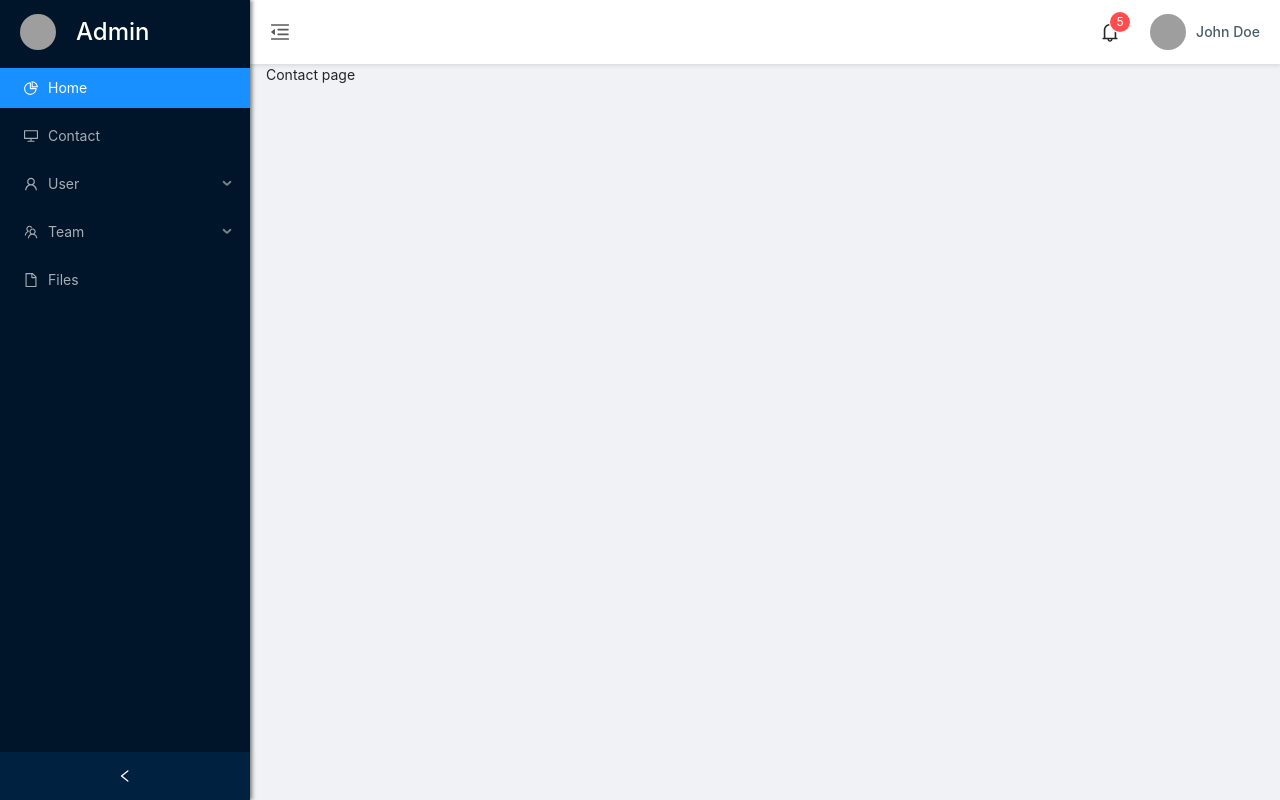
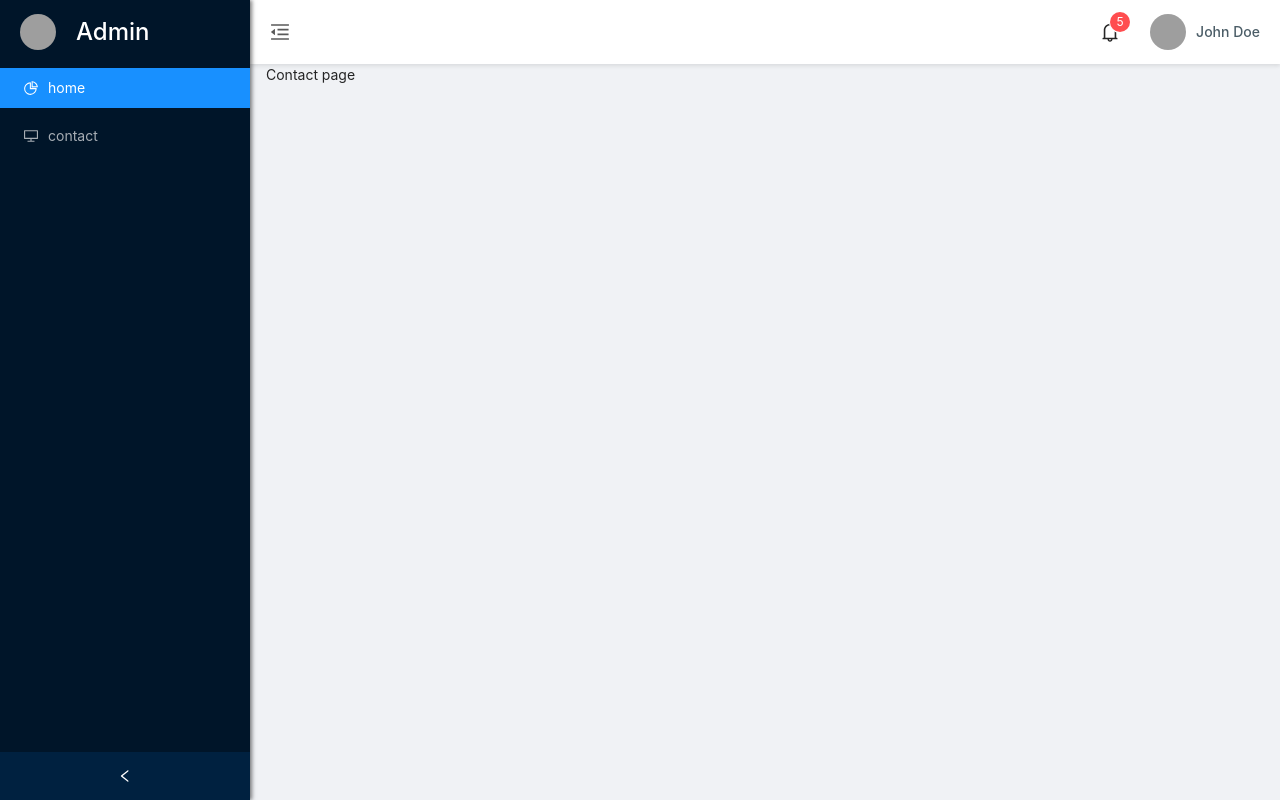
Before and after one commit to oybek1024/zarplata_company_admin, a React (Create React App) app: page /contact in a window 1280 px wide. Built offline with nearby package versions, Linux system fonts and the light colour scheme; grey boxes are pictures that could not be loaded.

Commit message:
dynamic routing system installed

```diff
--- /dev/null
+++ b/src/components/Menu.js
@@ -0,0 +1,26 @@
+import basic from "../constants/basic";
+import IconFinder from "../constants/icons";
+import { Menu } from 'antd'
+import routes from "../constants/router";
+import guard from "../utils/permissions";
+// const { SubMenu } = Menu
+import { Link } from "react-router-dom";
+import React from "react";
+
+function MainMenu(props) {
+    return (
+        <Menu theme={basic.MENU_THEME} defaultSelectedKeys={['1']} mode='inline'>
+            { routes.map((e, i) => {
+                if (guard(e.name)) {
+                    return (
+                        <Menu.Item key={i + 1} icon={ IconFinder(e.icon) }>
+                            <Link to={e.path}>{ e.name }</Link>
+                        </Menu.Item>
+                    )
+                } else return undefined
+            }) }
+        </Menu>
+    )
+}
+
+export default MainMenu
--- /dev/null
+++ b/src/constants/icons.js
@@ -0,0 +1,13 @@
+import {
+    DesktopOutlined,
+    PieChartOutlined
+} from '@ant-design/icons'
+
+function IconFinder (icon) {
+    switch (icon) {
+        case 'DesktopOutlined': return <DesktopOutlined />
+        case 'PieChartOutlined': return <PieChartOutlined />
+        default: break
+    }
+}
+export default IconFinder
--- /dev/null
+++ b/src/constants/router.js
@@ -0,0 +1,25 @@
+import { lazy } from "react";
+
+const Home = lazy(() => import('../pages/Home/Home'))
+const Contact = lazy(() => import('../pages/Contact/Contact'))
+
+const routes = [
+    {
+        path: '/',
+        name: 'home',
+        icon: 'PieChartOutlined',
+        exact: true,
+        component: Home,
+        children: []
+    },
+    {
+        path: '/contact',
+        name: 'contact',
+        icon: 'DesktopOutlined',
+        exact: true,
+        component: Contact,
+        children: []
+    }
+]
+
+export default routes
--- a/src/layouts/MainLayout.js
+++ b/src/layouts/MainLayout.js
@@ -1,22 +1,16 @@
 import React, { useState } from 'react'
-import { Layout, Menu } from 'antd'
+import { Layout } from 'antd'
 import RightContent from "../components/RightContent";
 import MenuHeader from "../components/MenuHeader";
+import MainMenu from "../components/Menu";
 import basic from "../constants/basic";
 import '../assets/styles/layout.css'
 import {
-  DesktopOutlined,
   MenuUnfoldOutlined,
-  MenuFoldOutlined,
-  PieChartOutlined,
-  FileOutlined,
-  TeamOutlined,
-  UserOutlined,
+  MenuFoldOutlined
 } from '@ant-design/icons'
-import { Link } from 'react-router-dom'
 
 const { Header, Content, Sider } = Layout
-const { SubMenu } = Menu
 
 export default function MainLayout({ children }) {
   const [collapsed, setCollapsed] = useState(false)
@@ -32,30 +26,7 @@ export default function MainLayout({ children }) {
           onCollapse={() => setCollapsed(!collapsed)}
         >
           <MenuHeader collapsed={collapsed}/>
-          {/*<div className='logo'>*/}
-          {/*  <Avatar size={36} className='avatar' icon={<UserOutlined />} />*/}
-          {/*  { !collapsed ? <h1 className='title'>{ basic.TITLE }</h1> : '' }*/}
-          {/*</div>*/}
-          <Menu theme={basic.MENU_THEME} defaultSelectedKeys={['1']} mode='inline'>
-            <Menu.Item key='1' icon={<PieChartOutlined />}>
-              <Link to='/'>Home</Link>
-            </Menu.Item>
-            <Menu.Item key='2' icon={<DesktopOutlined />}>
-              <Link to='/contact'>Contact</Link>
-            </Menu.Item>
-            <SubMenu key='sub1' icon={<UserOutlined />} title='User'>
-              <Menu.Item key='3'>Tom</Menu.Item>
-              <Menu.Item key='4'>Bill</Menu.Item>
-              <Menu.Item key='5'>Alex</Menu.Item>
-            </SubMenu>
-            <SubMenu key='sub2' icon={<TeamOutlined />} title='Team'>
-              <Menu.Item key='6'>Team 1</Menu.Item>
-              <Menu.Item key='8'>Team 2</Menu.Item>
-            </SubMenu>
-            <Menu.Item key='9' icon={<FileOutlined />}>
-              Files
-            </Menu.Item>
-          </Menu>
+          <MainMenu />
         </Sider>
         <Layout className='site-layout'>
           <Header className='site-layout-background header' style={{ padding: 0 }} >
--- a/src/routes/routes.js
+++ b/src/routes/routes.js
@@ -1,11 +1,6 @@
 import React, { useEffect } from 'react'
 import { Redirect, Route, Switch, withRouter } from 'react-router-dom'
-import { lazy } from 'react'
-
-// const MainLayout = lazy(() => import('../layouts/MainLayout'))
-const Home = lazy(() => import('../pages/Home/Home'))
-const Contact = lazy(() => import('../pages/Contact/Contact'))
-
+import routes from "../constants/router";
 const AppRoute = ({component: Component, layout: Layout, ...rest}) => (
     <Route
         {...rest}
@@ -26,25 +21,7 @@ const Routes = () => {
     }
   },[])
 
-
-  const publicRoutes = [
-    {
-      path: '/',
-      exact: true,
-    //   layout: MainLayout,
-      component: Home,
-    },
-    {
-      path: '/contact',
-      exact: true,
-    //   layout: MainLayout,
-      component: Contact,
-    },
-  ]
-
-
-
-  const publicRouteList = publicRoutes.map((item, id) => {
+  const publicRouteList = routes.map((item, id) => {
     return (
       <AppRoute
         key={id}
--- /dev/null
+++ b/src/utils/permissions.js
@@ -0,0 +1,9 @@
+const permissions = ['home', 'contact']
+
+function guard (route) {
+    let _isHave = false
+    if (permissions.includes(route)) _isHave = !_isHave
+    return _isHave
+}
+
+export default guard
```
